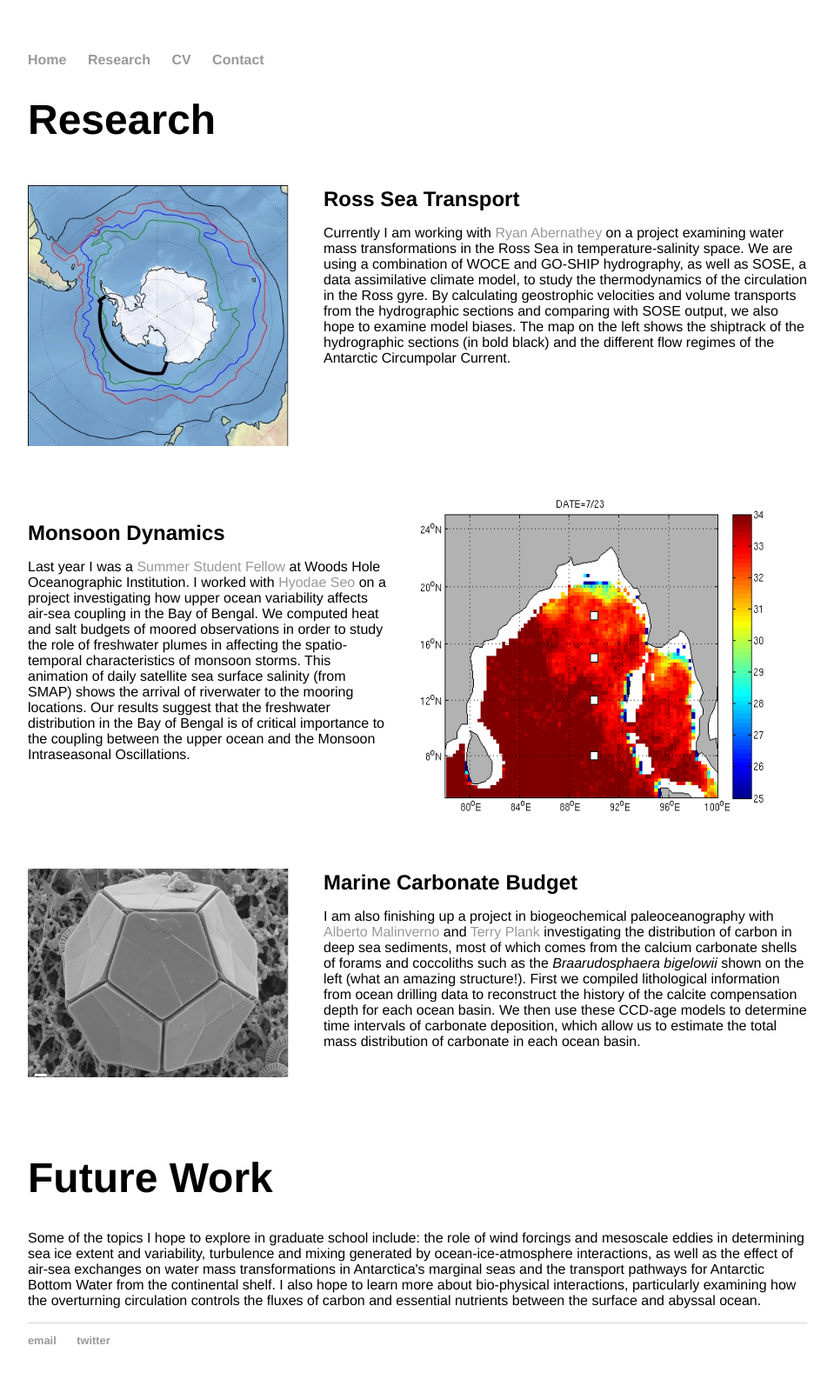
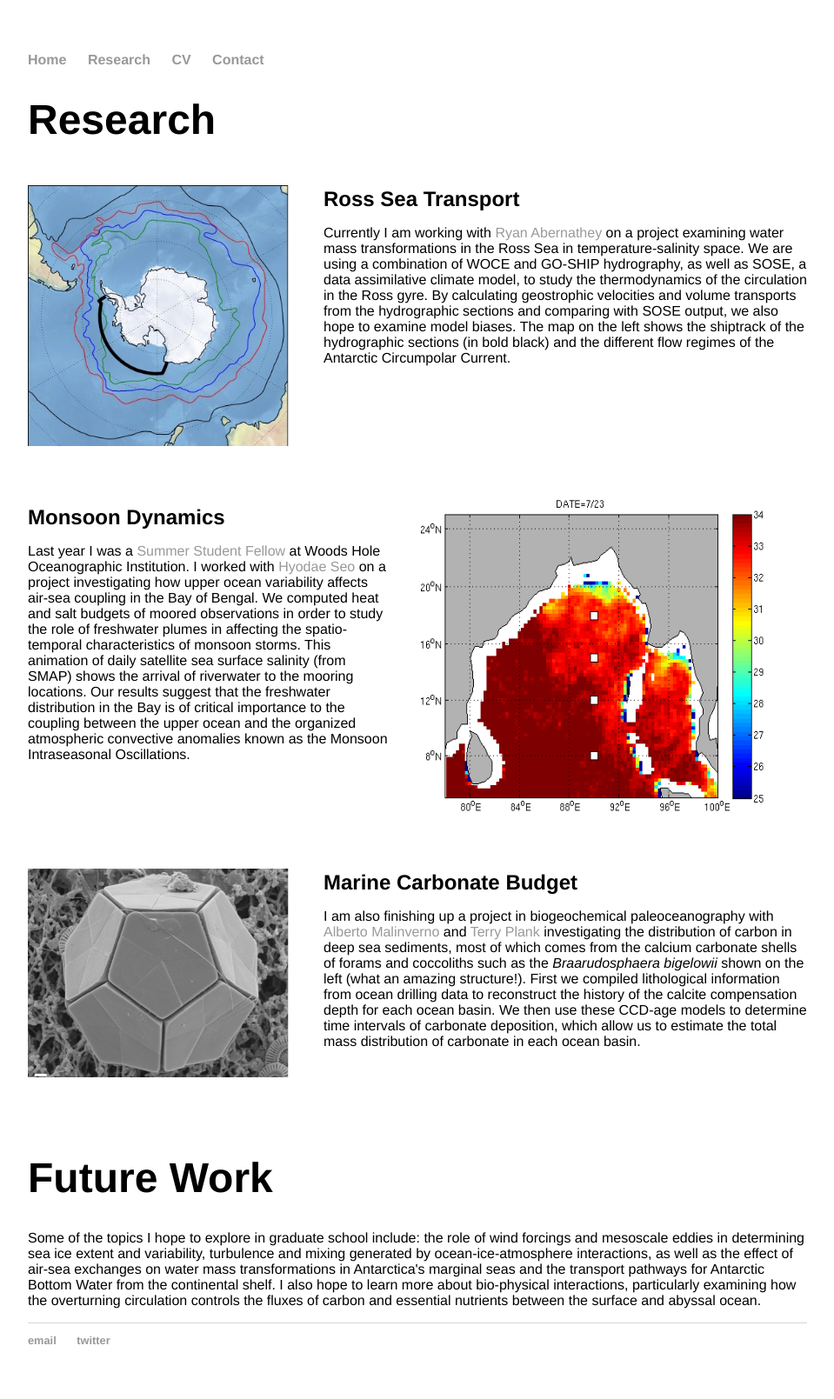
Before and after one commit to cprend/cprend.github.io, a Jekyll site: the page research/index.html, which Jekyll copies as it is, in a window 1280 px wide. Shown: the whole page at 87% size, without its empty margins (160-1119 px from the left). Built offline with Jekyll 4.4.1, drawn with Linux system fonts in a browser that asks for light colours.

Commit message:
Update index.html

```diff
--- a/research/index.html
+++ b/research/index.html
@@ -31,15 +31,15 @@
 			</div>
 
 			<div>
-			<p style="float: right;"><img src="aug_sss.gif" width="480" height="400" class="inline"></p><br/><br/><br/>
+			<p style="float: right;"><img src="aug_sss.gif" width="480" height="400" class="inline"></p><br/><br/>
 				<p2><b>Monsoon Dynamics</b></p2>
 			<p>Last year I was a <a href="http://www.whoi.edu/main/summer-student-fellowship">Summer Student Fellow</a> at Woods Hole Oceanographic Institution.
 			I worked with <a href="http://hseo.whoi.edu/">Hyodae Seo</a>
 			on a project investigating how upper ocean variability affects air-sea coupling in the Bay of Bengal. We computed heat and salt budgets
 			of moored observations in order to study the role of freshwater plumes in affecting the spatio-temporal characteristics
 			of monsoon storms. This animation of daily satellite sea surface salinity (from SMAP) shows the arrival of riverwater to
-			the mooring locations. Our results suggest that the freshwater distribution in the Bay of Bengal is of critical importance to the coupling
-			between the upper ocean and the Monsoon Intraseasonal Oscillations.</p>
+			the mooring locations. Our results suggest that the freshwater distribution in the Bay is of critical importance to the coupling
+			between the upper ocean and the organized atmospheric convective anomalies known as the Monsoon Intraseasonal Oscillations.</p>
 			<br/><br/><br/><br/><br/>
 			</div>
 			<div>
```
